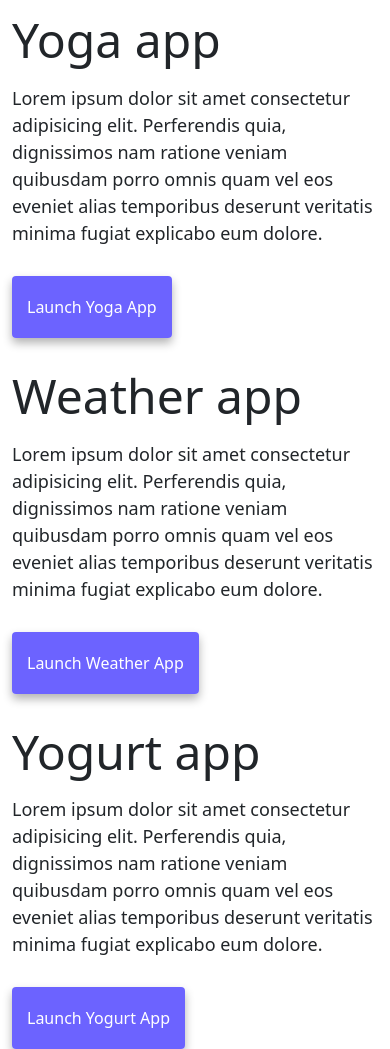
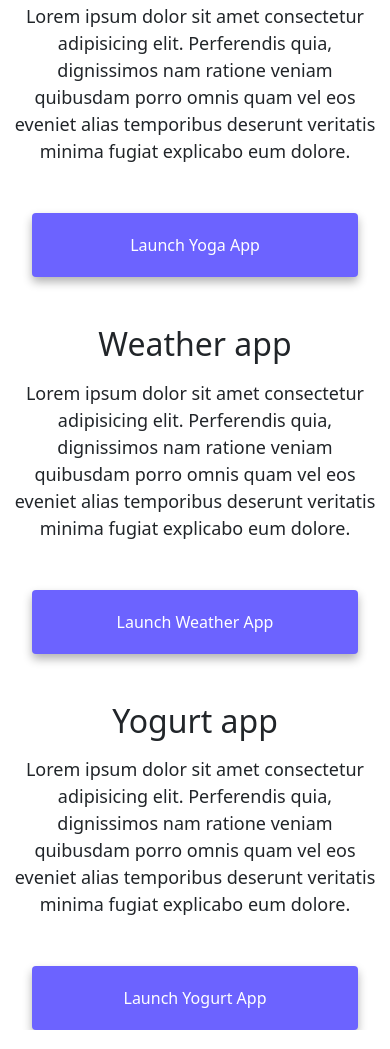
Before and after one commit to VivacityRex/mock-profile, a plain HTML site: page index.html in a window 390 px wide. Shown: the part 513-1562 px from the top of the page. Drawn offline with nearby package versions, Linux system fonts and the light colour scheme.

Commit message:
updated buttons - responsive

```diff
--- a/index.html
+++ b/index.html
@@ -89,7 +89,10 @@
             explicabo eum dolore.
           </p>
           <div class="mt-5">
-            <a href="#" class="primary-link" title="Launch Yoga App"
+            <a
+              href="#"
+              class="primary-link project-link"
+              title="Launch Yoga App"
               >Launch Yoga App</a
             >
           </div>
@@ -105,7 +108,10 @@
             explicabo eum dolore.
           </p>
           <div class="mt-5">
-            <a href="#" class="primary-link" title="Launch Weather App"
+            <a
+              href="#"
+              class="primary-link project-link"
+              title="Launch Weather App"
               >Launch Weather App</a
             >
           </div>
@@ -135,7 +141,10 @@
             explicabo eum dolore.
           </p>
           <div class="mt-5">
-            <a href="#" class="primary-link" title="Launch Yogurt App"
+            <a
+              href="#"
+              class="primary-link project-link"
+              title="Launch Yogurt App"
               >Launch Yogurt App</a
             >
           </div>
--- a/style.css
+++ b/style.css
@@ -51,7 +51,9 @@ p {
   box-shadow: var(--box-shadow);
   color: white;
 }
-
+.primary-link:hover {
+  color: white;
+}
 .secondary-link {
   border-radius: 4px;
   padding: 20px 15px;
@@ -86,3 +88,21 @@ p {
 .email-link:hover {
   text-decoration: underline;
 }
+@media (max-width: 576px) {
+  h1 {
+    font-size: 48px;
+    line-height: 1.5;
+  }
+  h2 {
+    font-size: 32px;
+    text-align: center;
+  }
+  p {
+    text-align: center;
+  }
+  .project-link {
+    display: block;
+    text-align: center;
+    margin: 0 20px;
+  }
+}
```
